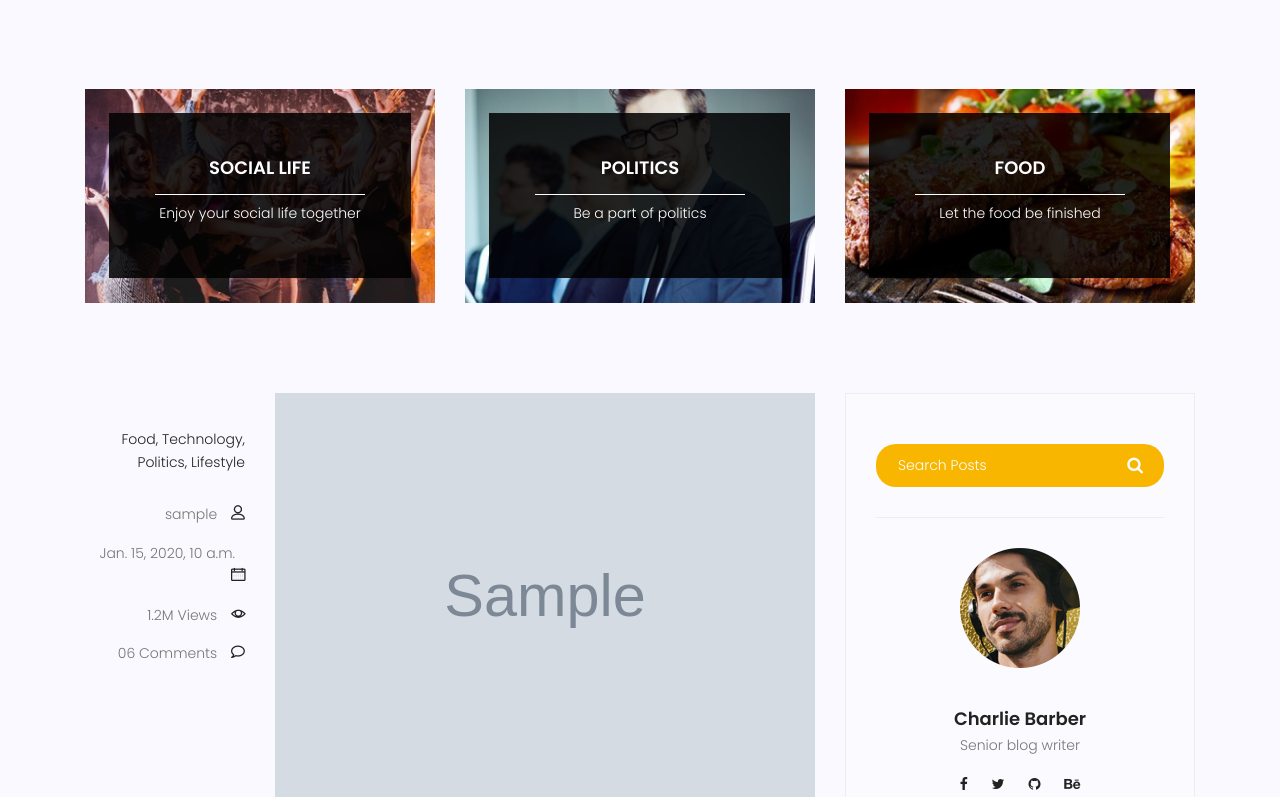
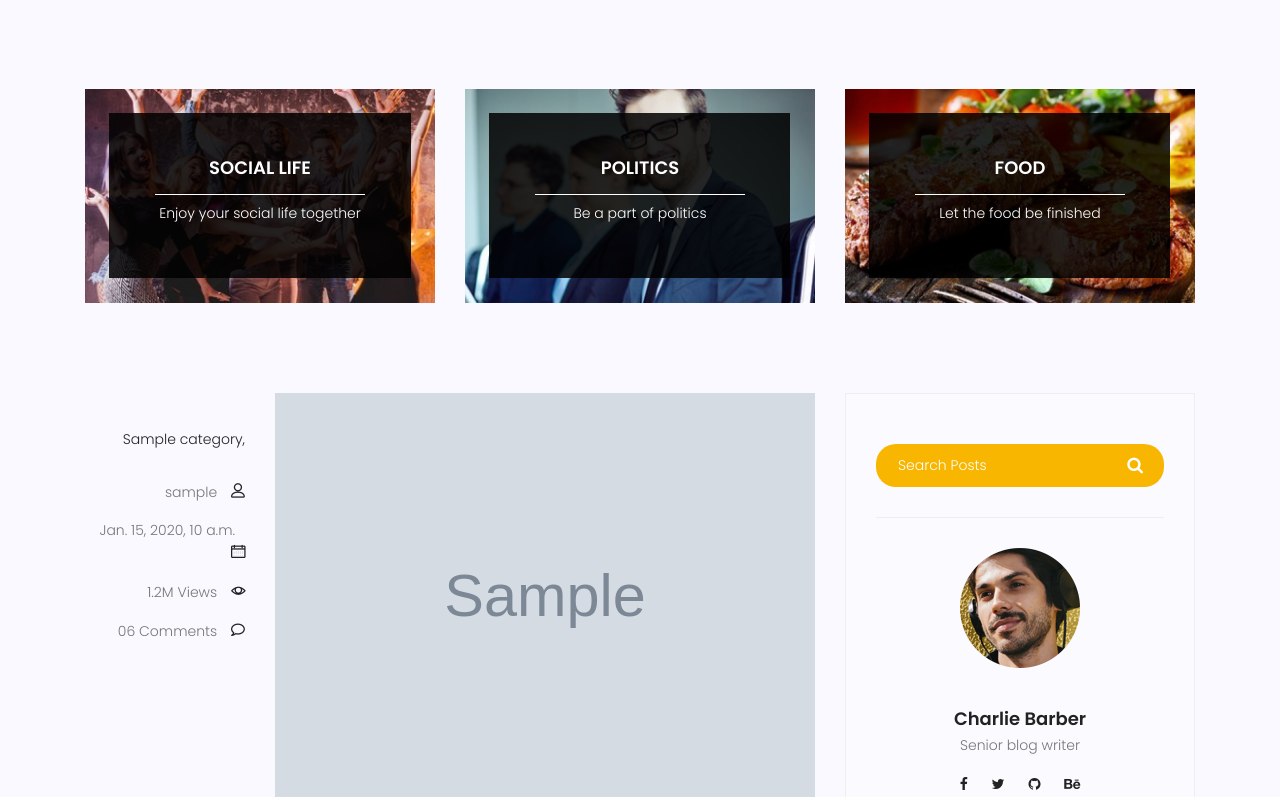
Before and after one commit to solaimooon/my_site_1, a Django app: page /blog/ in a window 1280 px wide. Shown: the part 689-1486 px from the top of the page. Run offline with Django 5.2, Linux system fonts and the light colour scheme; tables that the repository leaves empty hold one stand-in row (Sample ...); some libraries are stand-ins or nearby versions.

Commit message:
creat category fild and table after that add this field to template

```diff
--- a/blog/models.py
+++ b/blog/models.py
@@ -1,5 +1,12 @@
 from django.db import models
 from django.contrib.auth.models import User
+
+
+class category(models.Model):
+    name = models.CharField(max_length=255)
+
+    def __str__(self):
+        return self.name
 
 
 class post (models.Model):
@@ -7,6 +14,7 @@ class post (models.Model):
     content = models.TextField()
     counted_view = models.IntegerField(default=0)
     athour = models.ForeignKey(User, on_delete=models.SET_NULL, null=True)
+    category = models.ManyToManyField(category,null=True)
     picture = models.ImageField(upload_to='image/',default='image/defualt.jpg')
     status = models.BooleanField(null=True)
     created_date = models.DateTimeField(auto_now_add=True, null=True)
--- a/templates/blog/blog-home.html
+++ b/templates/blog/blog-home.html
@@ -89,10 +89,9 @@
 							<div class="single-post row">
 								<div class="col-lg-3  col-md-3 meta-details">
 									<ul class="tags">
-										<li><a href="#">Food,</a></li>
-										<li><a href="#">Technology,</a></li>
-										<li><a href="#">Politics,</a></li>
-										<li><a href="#">Lifestyle</a></li>
+                                            {% for cat in  post.category.all %}
+                                                <li><a href="#">{{ cat.name }},</a></li>
+                                            {% endfor %}
 									</ul>
 									<div class="user-details row">
 										<p class="user-name col-lg-12 col-md-12 col-6"><a href="#">{{ post.athour }}</a> <span class="lnr lnr-user"></span></p>
```
Also changed, not shown: blog/admin.py (+9 -0 lines), blog/migrations/0009_category_post_category.py (added).
